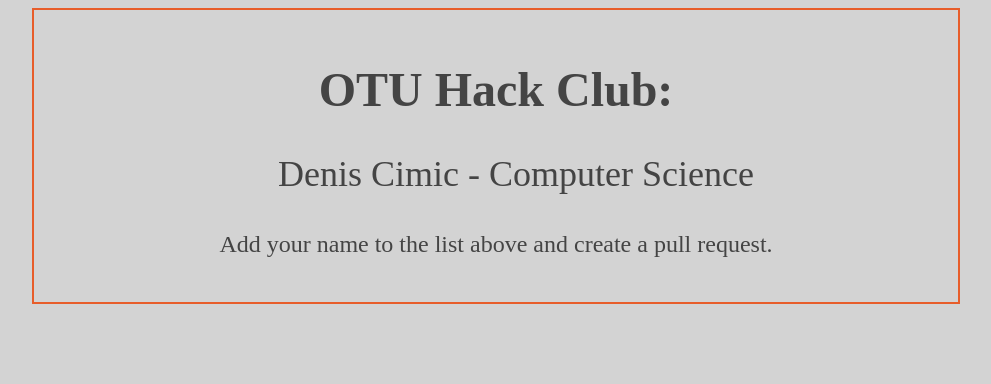
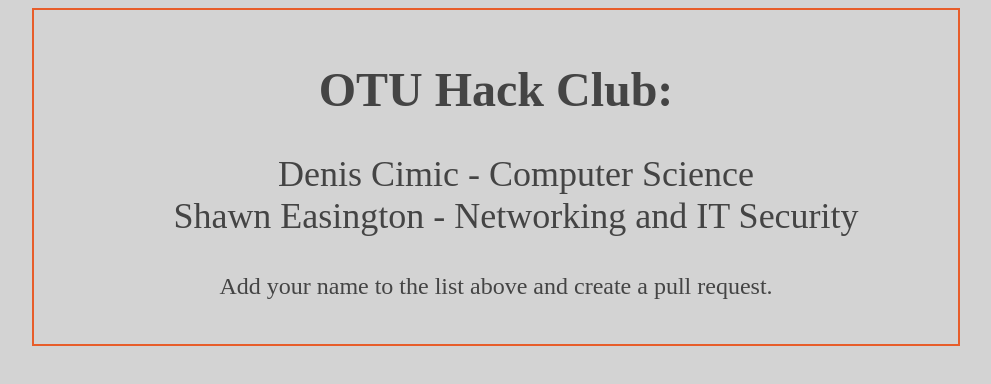
Before and after one commit to MarcoProlo/Hacktoberfest-OTU, a plain HTML site: page index.html in a window 1280 px wide. Shown: the part 664-1048 px from the top of the page, without its empty margins (144-1135 px from the left). Before the commit the page ends 1018 px from the top, so only its background shows below. Drawn offline with Linux system fonts and the light colour scheme.

Commit message:
Added name

```diff
--- a/index.html
+++ b/index.html
@@ -46,6 +46,7 @@
             Add <li>Name</li> below
         -->
         <li>Denis Cimic - Computer Science</li>
+	<li>Shawn Easington - Networking and IT Security</li>
       </ul>
       <p>Add your name to the list above and create a pull request.</p>
     </div>
```
